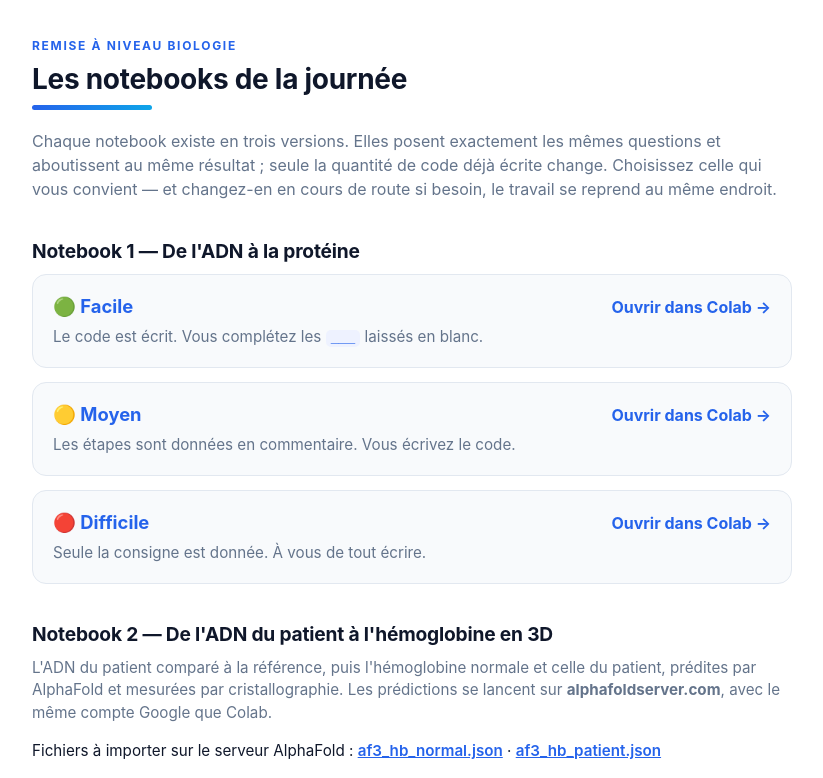
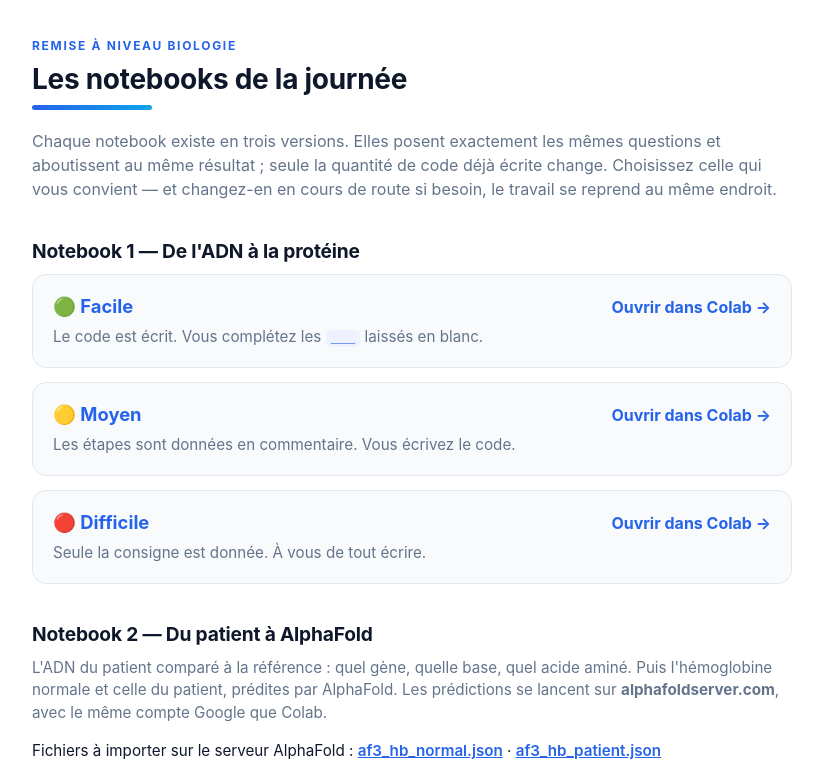
Before and after one commit to cedricusureau/cours-bio-notebooks, a plain HTML site: page index.html in a window 1280 px wide. Shown: the top 778 px of the page, without its empty margins (228-1051 px from the left). Drawn offline with Linux system fonts and the light colour scheme.

Commit message:
Notebook 2 simplifié : du patient à AlphaFold
Plus d'analyse 3D codée par les élèves. Le notebook suit l'ADN du patient :
quel gène, quelle base, quel codon, quel acide aminé ; la classe de l'acide
aminé (chargé → apolaire) ; les chaînes matures à coller dans le serveur
AlphaFold ; puis une cellule fournie qui superpose les deux prédictions du
cours (0,32 Å d'écart).

data/af3_hb_normal.cif et af3_hb_patient.cif : modèle 0 de chaque job,
sous AlphaFold Server Output Terms of Use (texte dans
data/AF3_OUTPUT_TERMS_OF_USE.md, avis dans le README).

```diff
--- a/index.html
+++ b/index.html
@@ -76,10 +76,10 @@
     <p class="desc">Seule la consigne est donnée. À vous de tout écrire.</p>
   </a>
 
-  <h2>Notebook 2 — De l'ADN du patient à l'hémoglobine en 3D</h2>
-  <p class="intro">L'ADN du patient comparé à la référence, puis l'hémoglobine normale et celle du patient, prédites par AlphaFold et mesurées par
-  cristallographie. Les prédictions se lancent sur <strong>alphafoldserver.com</strong>, avec le même
-  compte Google que Colab.</p>
+  <h2>Notebook 2 — Du patient à AlphaFold</h2>
+  <p class="intro">L'ADN du patient comparé à la référence : quel gène, quelle base, quel acide aminé.
+  Puis l'hémoglobine normale et celle du patient, prédites par AlphaFold. Les prédictions se lancent
+  sur <strong>alphafoldserver.com</strong>, avec le même compte Google que Colab.</p>
   <p class="files">Fichiers à importer sur le serveur AlphaFold :
   <a href="data/af3_hb_normal.json" download>af3_hb_normal.json</a> ·
   <a href="data/af3_hb_patient.json" download>af3_hb_patient.json</a></p>
```
Also changed, not shown: 7 other files.
